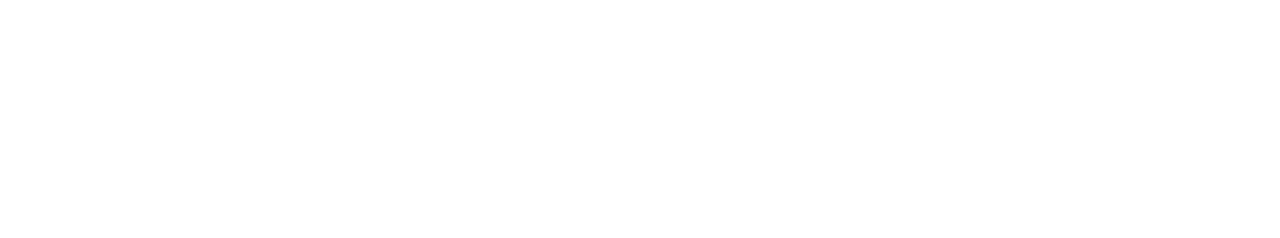
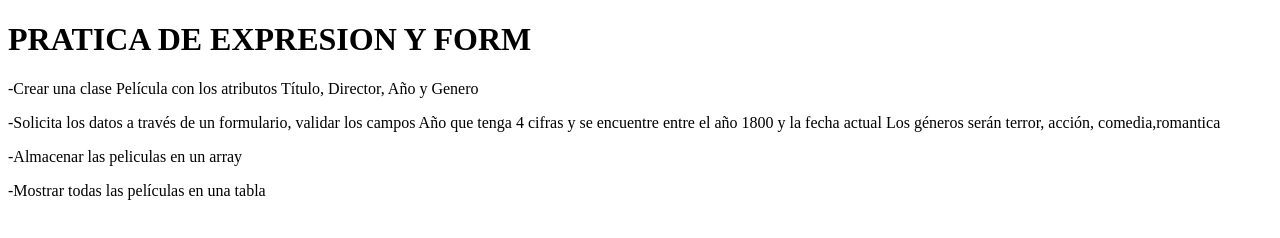
Before and after one commit to navarrorafa/pratica-expression-form, a plain HTML site: page index.html in a window 1280 px wide. Drawn offline with Linux system fonts and the light colour scheme.

Commit message:
estructura html

```diff
--- a/index.html
+++ b/index.html
@@ -1,15 +1,41 @@
 <!DOCTYPE html>
 <html lang="es">
+
 <head>
     <meta charset="UTF-8">
     <meta name="viewport" content="width=device-width, initial-scale=1.0">
     <title>Practica Expression Formulario</title>
 </head>
+
 <body>
+
+    <header>
+        <h1>PRATICA DE EXPRESION Y FORM</h1>
+    </header>
+
+    <main>
+
+        <p>-Crear una clase Película con los atributos Título, Director, Año y Genero</p>
+           <p> -Solicita los datos a través de un formulario, validar los campos Año que tenga 4 cifras y se encuentre entre el año 1800 y la fecha actual Los géneros serán terror, acción, comedia,romantica</p>
+            <p>-Almacenar las peliculas en un array</p>
+            <p>-Mostrar todas las películas en una tabla</p>
+
+        <section id="formulario" class="formulario">
+
+        </section>
+
+        <section id="tabla" class="tabla"></section>
+
+    </main>
+
+    <footer>
+
+    </footer>
 
 
 
 
     <script src="js/main.js"></script>
 </body>
+
 </html>
```
